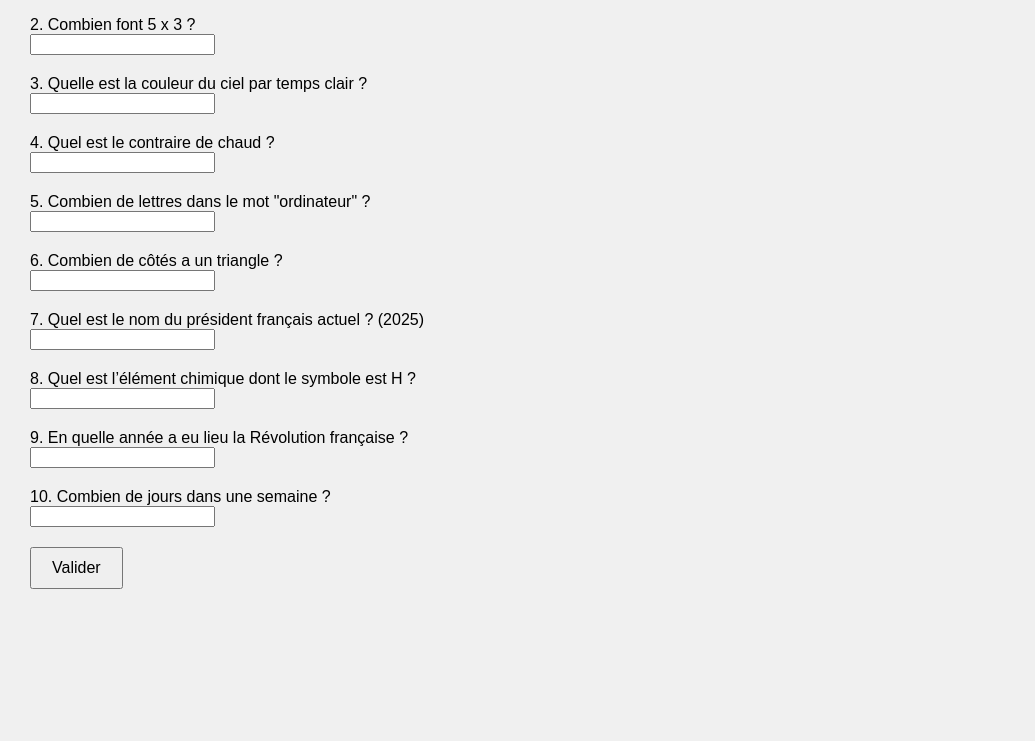
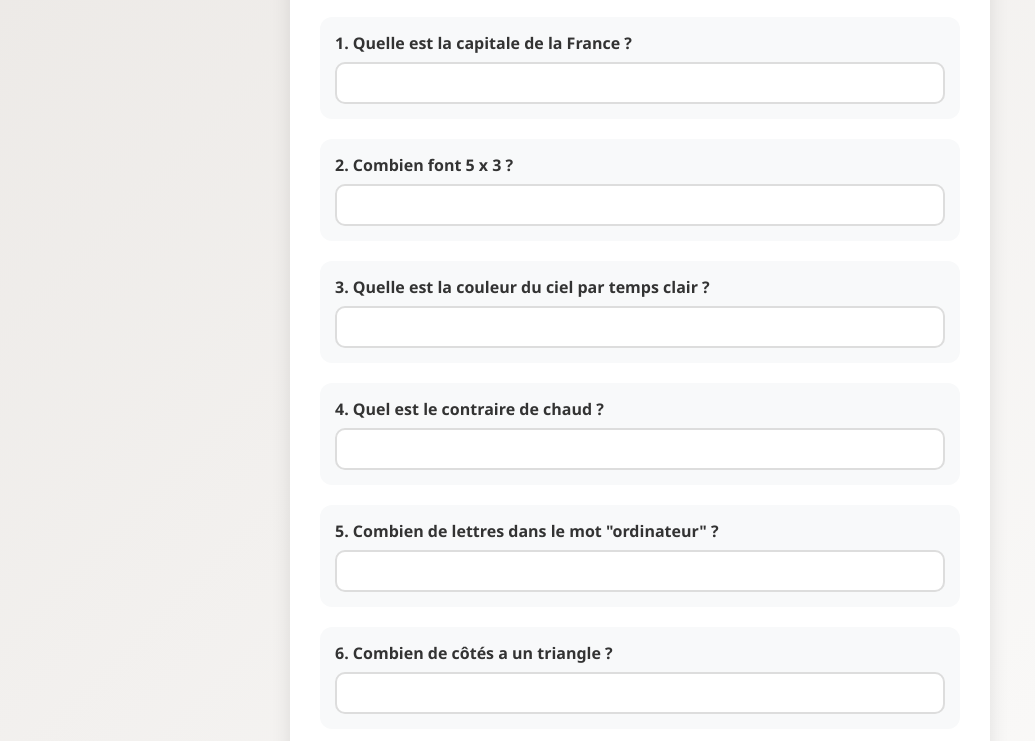
Before and after one commit to katkit123/projetmadou, a plain HTML site: page index.html in a window 1280 px wide. Shown: the part 131-872 px from the top of the page, without its empty margins (0-1035 px from the left). Before the commit the page ends 800 px from the top, so only its background shows below. Drawn offline with Linux system fonts and the light colour scheme.

Commit message:
Update index.html

```diff
--- a/index.html
+++ b/index.html
@@ -3,66 +3,171 @@
 <head>
   <meta charset="UTF-8">
   <title>Quiz - Débloque le mot mystère</title>
+  <meta name="viewport" content="width=device-width, initial-scale=1.0">
   <style>
-    body { font-family: Arial; margin: 30px; background-color: #f0f0f0; }
-    h1 { color: #333; }
-    .question { margin-bottom: 20px; }
-    #resultat, #motMystere { font-weight: bold; margin-top: 20px; }
-    #motMystere { color: green; font-size: 1.5em; }
-    button { padding: 10px 20px; font-size: 16px; }
+    /* Reset */
+    * {
+      margin: 0;
+      padding: 0;
+      box-sizing: border-box;
+    }
+
+    body {
+      font-family: "Segoe UI", Roboto, Arial, sans-serif;
+      background: linear-gradient(135deg, #ece9e6, #ffffff);
+      color: #333;
+      padding: 20px;
+      display: flex;
+      justify-content: center;
+    }
+
+    .container {
+      max-width: 700px;
+      width: 100%;
+      background: #fff;
+      padding: 30px;
+      border-radius: 20px;
+      box-shadow: 0 8px 20px rgba(0,0,0,0.1);
+      animation: fadeIn 0.6s ease-in-out;
+    }
+
+    h1 {
+      font-size: 1.8rem;
+      margin-bottom: 20px;
+      text-align: center;
+      color: #2c3e50;
+    }
+
+    .question {
+      margin-bottom: 20px;
+      padding: 15px;
+      background: #f8f9fa;
+      border-radius: 12px;
+      transition: background 0.3s;
+    }
+
+    .question:hover {
+      background: #eef2f7;
+    }
+
+    label {
+      font-weight: bold;
+      display: block;
+      margin-bottom: 8px;
+    }
+
+    input[type="text"] {
+      width: 100%;
+      padding: 10px;
+      border: 2px solid #ddd;
+      border-radius: 10px;
+      font-size: 1rem;
+      transition: border 0.3s;
+    }
+
+    input[type="text"]:focus {
+      border-color: #6c5ce7;
+      outline: none;
+    }
+
+    button {
+      width: 100%;
+      padding: 15px;
+      background: linear-gradient(135deg, #6c5ce7, #a29bfe);
+      color: white;
+      font-size: 1.1rem;
+      font-weight: bold;
+      border: none;
+      border-radius: 12px;
+      cursor: pointer;
+      transition: transform 0.2s, box-shadow 0.2s;
+    }
+
+    button:hover {
+      transform: translateY(-2px);
+      box-shadow: 0 6px 12px rgba(0,0,0,0.15);
+    }
+
+    #resultat {
+      margin-top: 20px;
+      font-size: 1.2rem;
+      text-align: center;
+    }
+
+    #motMystere {
+      margin-top: 20px;
+      font-size: 1.6rem;
+      text-align: center;
+      color: #27ae60;
+      font-weight: bold;
+      display: none;
+      animation: pop 0.6s ease-in-out forwards;
+    }
+
+    @keyframes fadeIn {
+      from { opacity: 0; transform: translateY(10px); }
+      to { opacity: 1; transform: translateY(0); }
+    }
+
+    @keyframes pop {
+      0% { transform: scale(0.7); opacity: 0; }
+      100% { transform: scale(1); opacity: 1; }
+    }
   </style>
 </head>
 <body>
 
-  <h1>Quiz : Obtenez 8/10 pour débloquer le mot mystère</h1>
+  <div class="container">
+    <h1>Quiz : Obtenez 8/10 pour débloquer le mot mystère ✨</h1>
 
     <form id="quizForm">
       <div class="question">
-      1. Quelle est la capitale de la France ?<br>
+        <label>1. Quelle est la capitale de la France ?</label>
         <input type="text" name="q1">
       </div>
       <div class="question">
-      2. Combien font 5 x 3 ?<br>
+        <label>2. Combien font 5 x 3 ?</label>
         <input type="text" name="q2">
       </div>
       <div class="question">
-      3. Quelle est la couleur du ciel par temps clair ?<br>
+        <label>3. Quelle est la couleur du ciel par temps clair ?</label>
         <input type="text" name="q3">
       </div>
       <div class="question">
-      4. Quel est le contraire de chaud ?<br>
+        <label>4. Quel est le contraire de chaud ?</label>
         <input type="text" name="q4">
       </div>
       <div class="question">
-      5. Combien de lettres dans le mot "ordinateur" ?<br>
+        <label>5. Combien de lettres dans le mot "ordinateur" ?</label>
         <input type="text" name="q5">
       </div>
       <div class="question">
-      6. Combien de côtés a un triangle ?<br>
+        <label>6. Combien de côtés a un triangle ?</label>
         <input type="text" name="q6">
       </div>
       <div class="question">
-      7. Quel est le nom du président français actuel ? (2025)<br>
+        <label>7. Quel est le nom du président français actuel ? (2025)</label>
         <input type="text" name="q7">
       </div>
       <div class="question">
-      8. Quel est l’élément chimique dont le symbole est H ?<br>
+        <label>8. Quel est l’élément chimique dont le symbole est H ?</label>
         <input type="text" name="q8">
       </div>
       <div class="question">
-      9. En quelle année a eu lieu la Révolution française ?<br>
+        <label>9. En quelle année a eu lieu la Révolution française ?</label>
         <input type="text" name="q9">
       </div>
       <div class="question">
-      10. Combien de jours dans une semaine ?<br>
+        <label>10. Combien de jours dans une semaine ?</label>
         <input type="text" name="q10">
       </div>
 
-    <button type="submit">Valider</button>
+      <button type="submit">🚀 Valider mes réponses</button>
     </form>
 
     <div id="resultat"></div>
-  <div id="motMystere" style="display: none;">🎉 Mot mystère : <strong>CHOCOLAT</strong> 🎉</div>
+    <div id="motMystere">🎉 Mot mystère : <strong>CHOCOLAT</strong> 🎉</div>
+  </div>
 
   <script>
     const reponses = {
@@ -89,12 +194,15 @@
         }
       }
 
-      document.getElementById("resultat").textContent = "Votre score : " + score + "/10";
+      const resultat = document.getElementById("resultat");
+      resultat.textContent = "Votre score : " + score + "/10";
+
+      const motMystere = document.getElementById("motMystere");
 
       if (score >= 8) {
-        document.getElementById("motMystere").style.display = "block";
+        motMystere.style.display = "block";
       } else {
-        document.getElementById("motMystere").style.display = "none";
+        motMystere.style.display = "none";
         alert("Score insuffisant. Vous devez recommencer !");
       }
     });
```
Lines whose indentation alone changed are shown as unchanged.
